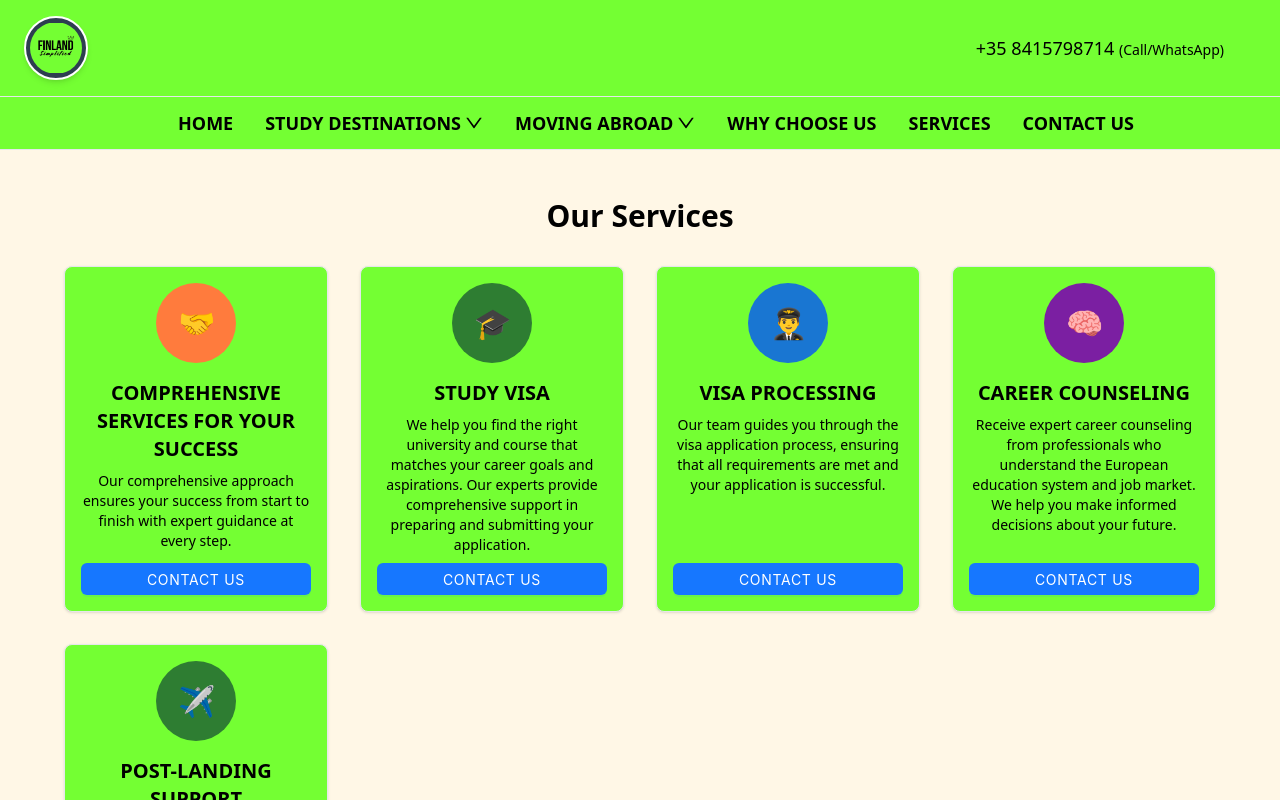
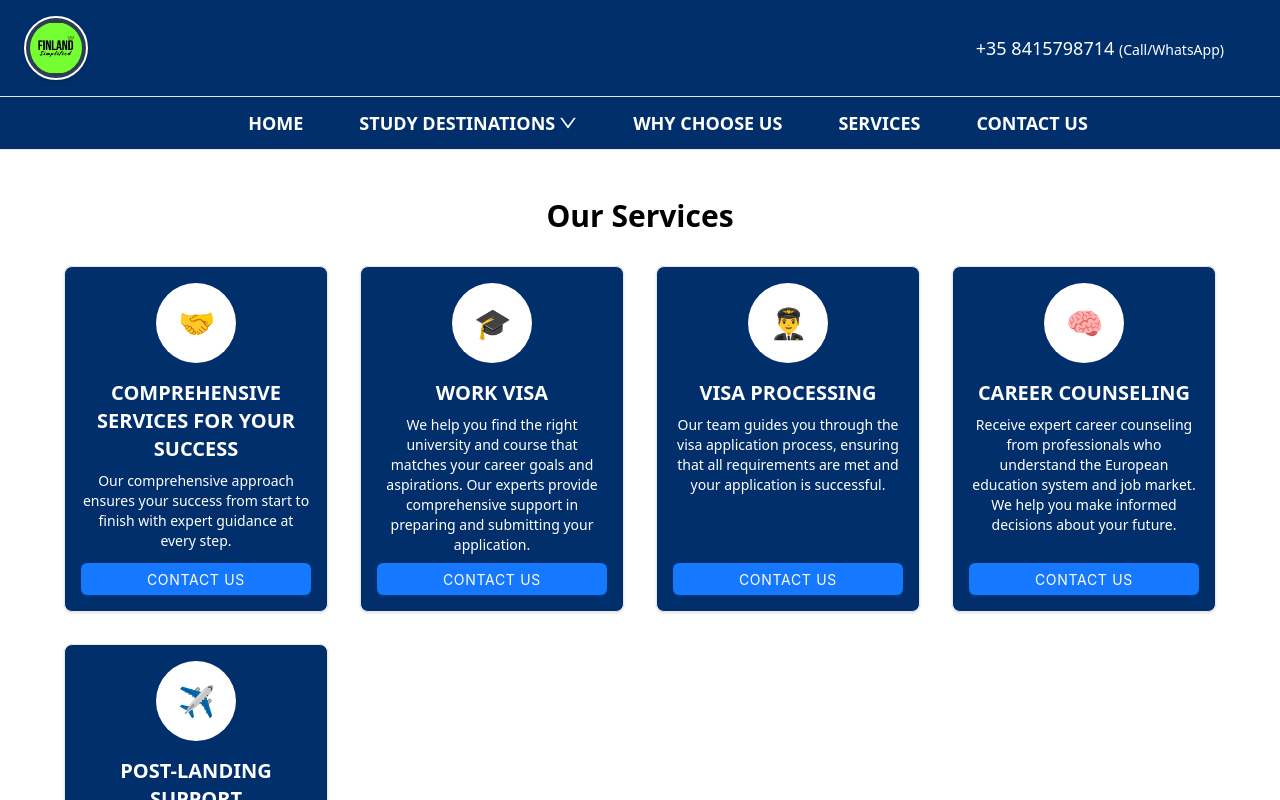
Before and after one commit to harshshriva/Finland-website, a React (Vite) app: page /services in a window 1280 px wide. Shown: the top 800 px of the page. Built offline with nearby package versions, Linux system fonts and the light colour scheme.

Commit message:
changes done

```diff
--- a/src/App.tsx
+++ b/src/App.tsx
@@ -1,24 +1,21 @@
-import { Menu, Dropdown} from 'antd';
-import { DownOutlined } from '@ant-design/icons';
-import { Routes, Route, Link } from 'react-router-dom';
-import LandingSection from './LandingSection';
-import HomeSection from './HomeSection';
-import ServicesPage from './ServicesPage';
-import ContactSection from './ContactSection';
-import logo from './assets/logo.png';
-import Destinations from './Destinations';
-import WhyChooseUs from './WhyChooseUs';
-import { useNavigate } from 'react-router-dom';
-import GermanyPage from './germanyPage';
-import SpainPage from './Spain';
-import GenevaPage from './Geneva';
-
-
-
+import { Menu, Dropdown } from "antd";
+import { DownOutlined } from "@ant-design/icons";
+import { Routes, Route, Link } from "react-router-dom";
+import LandingSection from "./LandingSection";
+import HomeSection from "./HomeSection";
+import ServicesPage from "./ServicesPage";
+import ContactSection from "./ContactSection";
+import logo from "./assets/logo.png";
+import Destinations from "./Destinations";
+import WhyChooseUs from "./WhyChooseUs";
+import { useNavigate } from "react-router-dom";
+import GermanyPage from "./germanyPage";
+import SpainPage from "./Spain";
+import GenevaPage from "./Geneva";
 
 // Constants
-const cream = 'bg-[#FFF7E6]';
-const black = 'text-black';
+const cream = "bg-[#FFFFFF]";
+const black = "text-white";
 
 // Menus
 const studyMenu = (
@@ -26,24 +23,12 @@ const studyMenu = (
     <Menu.Item key="1">
       <Link to="/germany">STUDY IN GERMANY</Link>
     </Menu.Item>
-    <Menu.Item key="2">
-      <Link to="/destinations">STUDY IN FINLAND</Link>
-    </Menu.Item>
     <Menu.Item key="3">
       <Link to="/spain">STUDY IN SPAIN</Link>
     </Menu.Item>
     <Menu.Item key="4">
       <Link to="/geneva">STUDY IN GENEVA</Link>
     </Menu.Item>
-  </Menu>
-);
-
-const movingMenu = (
-  <Menu className={`${cream} ${black}`}>
-    <Menu.Item key="1">RELOCATION WITH FAMILY</Menu.Item>
-    <Menu.Item key="2">JOB ASSISTANCE</Menu.Item>
-    <Menu.Item key="3">SETTLEMENT ASSISTANCE</Menu.Item>
-    <Menu.Item key="4">AFFORDABLE LIVING</Menu.Item>
   </Menu>
 );
 
@@ -57,7 +42,7 @@ function HomePage() {
       <ServicesPage />
       <Destinations />
       <WhyChooseUs />
-        <ContactSection />
+      <ContactSection />
     </>
   );
 }
@@ -69,20 +54,23 @@ const App = () => {
   return (
     <div className={`min-h-screen ${cream}`}>
       {/* Header */}
-      <header className="flex flex-col md:flex-row items-center justify-between px-6 py-4 border-b border-gray-200 fade-in-up" style={{ background: '#74ff33 ' }}>
+      <header
+        className="flex flex-col md:flex-row items-center justify-between px-6 py-4 border-b border-gray-200 fade-in-up"
+        style={{ background: "#002F6C " }}
+      >
         <div className="flex items-center gap-3">
           <img
-            onClick={() => navigate('/')}
+            onClick={() => navigate("/")}
             src={logo}
             alt="logo"
             className="h-16 w-16 object-contain rounded-full shadow-md border-2 border-white bg-white p-1"
-            style={{ background: '#2d3e50' }}
+            style={{ background: "#2d3e50" }}
           />
-          <span className="text-3xl font-extrabold text-black flex items-center gap-2">
-          </span>
         </div>
         <div className="flex items-center gap-4 mt-2 md:mt-0">
-          <span className="text-lg font-medium text-black">+35 8415798714 <span className="text-sm">(Call/WhatsApp)</span></span>
+          <span className="text-lg font-medium text-white">
+            +35 8415798714 <span className="text-sm">(Call/WhatsApp)</span>
+          </span>
           <span className="flex gap-2">
             <i className="fa-brands fa-facebook-f text-xl"></i>
             <i className="fa-brands fa-instagram text-xl"></i>
@@ -92,23 +80,43 @@ const App = () => {
       </header>
 
       {/* Navigation */}
-      <nav className="flex flex-wrap items-center justify-center gap-2 md:gap-8 py-3 border-b border-gray-200 fade-in-up" style={{ background: '#74ff33' }}>
-        <Link to="/" className="font-bold text-base md:text-lg text-black"></Link>
-        <Link to="/homeSection" className="font-bold text-base md:text-lg text-black">HOME</Link>
-        <Dropdown overlay={studyMenu} trigger={['hover']}>
-          <a className="font-bold text-base md:text-lg text-black flex items-center gap-1 cursor-pointer">
+      <nav
+        className="flex flex-wrap items-center justify-center gap-6 md:gap-14 py-3 border-b border-gray-200 fade-in-up"
+        style={{ background: "#002F6C" }}
+      >
+        <Link
+          to="/"
+          className="font-bold text-base md:text-lg text-white"
+        ></Link>
+        <Link
+          to="/homeSection"
+          className="font-bold text-base md:text-lg text-white"
+        >
+          HOME
+        </Link>
+        <Dropdown overlay={studyMenu} trigger={["hover"]}>
+          <a className="font-bold text-base md:text-lg text-white flex items-center gap-1 cursor-pointer">
             STUDY DESTINATIONS <DownOutlined />
           </a>
         </Dropdown>
-        <Dropdown overlay={movingMenu} trigger={['hover']}>
-          <a className="font-bold text-base md:text-lg text-black flex items-center gap-1 cursor-pointer">
-            MOVING ABROAD <DownOutlined />
-          </a>
-        </Dropdown>
-        <Link to="/whyChooseUs" className="font-bold text-base md:text-lg text-black">WHY CHOOSE US</Link>
-        <Link to="/services" className="font-bold text-base md:text-lg text-black">SERVICES</Link>
-        {/* <a href="#" className="text-base md:text-lg text-black">BLOG</a> */}
-        <Link to="/contact" className="font-bold text-base md:text-lg text-black">CONTACT US</Link>
+        <Link
+          to="/whyChooseUs"
+          className="font-bold text-base md:text-lg text-white"
+        >
+          WHY CHOOSE US
+        </Link>
+        <Link
+          to="/services"
+          className="font-bold text-base md:text-lg text-white"
+        >
+          SERVICES
+        </Link>
+        <Link
+          to="/contact"
+          className="font-bold text-base md:text-lg text-white"
+        >
+          CONTACT US
+        </Link>
       </nav>
 
       {/* Routes */}
@@ -120,9 +128,9 @@ const App = () => {
           <Route path="/whyChooseUs" element={<WhyChooseUs />} />
           <Route path="/destinations" element={<Destinations />} />
           <Route path="/contact" element={<ContactSection />} />
-          <Route path="/germany" element={<GermanyPage/>} />
-          <Route path="/spain" element={<SpainPage/>} />
-          <Route path="/geneva" element={<GenevaPage/>} />
+          <Route path="/germany" element={<GermanyPage />} />
+          <Route path="/spain" element={<SpainPage />} />
+          <Route path="/geneva" element={<GenevaPage />} />
         </Routes>
       </div>
     </div>
--- a/src/HomeSection.tsx
+++ b/src/HomeSection.tsx
@@ -24,7 +24,7 @@ const HomeSection: React.FC = () => {
               <li className="flex items-start fade-in-up"><span className="text-green-600 mr-2 mt-1">✓</span><span><span className="font-bold">Transparent and Honest Dealings:</span> We believe in complete transparency and honesty in all our dealings.</span></li>
               <li className="flex items-start fade-in-up"><span className="text-green-600 mr-2 mt-1">✓</span><span><span className="font-bold">Personalized Guidance:</span> Step-by-step personalized guidance at every stage.</span></li>
               <li className="flex items-start fade-in-up"><span className="text-green-600 mr-2 mt-1">✓</span><span><span className="font-bold">Multiple City Touchpoints:</span> Access our services no matter where you are.</span></li>
-              <li className="flex items-start fade-in-up"><span className="text-green-600 mr-2 mt-1">✓</span><span><span className="font-bold">Post-Landing Facilities:</span> Comprehensive support upon arrival, including accommodation, food, and transportation.</span></li>
+              <li className="flex items-start fade-in-up"><span className="text-green-600 mr-2 mt-1">✓</span><span><span className="font-bold">Post-Landing Services:</span> Comprehensive support upon arrival, including accommodation, food, and transportation.</span></li>
             </ul>
           </div>
         </div>
--- a/src/LandingSection.tsx
+++ b/src/LandingSection.tsx
@@ -40,7 +40,7 @@ const LandingSection: React.FC = () => {
             Finland
           </span>
           <br />
-          <span className="bg-gradient-to-r from-lime-400 via-green-400 to-emerald-400 bg-clip-text text-transparent inline-block transform hover:-rotate-1 transition-transform duration-300">
+          <span className="bg-gradient-to-r from-blue-400 via-blue-600 to-white bg-clip-text text-transparent inline-block transform hover:-rotate-1 transition-transform duration-300">
             Simplified
           </span>
         </h1>
--- a/src/ServicesPage.tsx
+++ b/src/ServicesPage.tsx
@@ -5,35 +5,35 @@ const services = [
   {
     title: 'COMPREHENSIVE SERVICES FOR YOUR SUCCESS',
     icon: '🤝',
-    iconBg: '#FF7B3D',
+    iconBg: '#FFFFFF',
     desc: 'Our comprehensive approach ensures your success from start to finish with expert guidance at every step.',
     btn: 'GET STARTED',
   },
   {
-    title: 'STUDY VISA',
+    title: 'WORK VISA',
     icon: '🎓',
-    iconBg: '#2E7D32',
+    iconBg: '#FFFFFF',
     desc: 'We help you find the right university and course that matches your career goals and aspirations. Our experts provide comprehensive support in preparing and submitting your application.',
     btn: 'APPLY NOW',
   },
   {
     title: 'VISA PROCESSING',
     icon: '👨‍✈️',
-    iconBg: '#1976D2',
+    iconBg: '#FFFFFF',
     desc: 'Our team guides you through the visa application process, ensuring that all requirements are met and your application is successful.',
     btn: 'GET VISA HELP',
   },
   {
     title: 'CAREER COUNSELING',
     icon: '🧠',
-    iconBg: '#7B1FA2',
+    iconBg: '#FFFFFF',
     desc: 'Receive expert career counseling from professionals who understand the European education system and job market. We help you make informed decisions about your future.',
     btn: 'BOOK CONSULTATION',
   },
   {
     title: 'POST-LANDING SUPPORT',
     icon: '✈️',
-    iconBg: '#2E7D32',
+    iconBg: '#FFFFFF',
     desc: 'Enjoy peace of mind with our post-landing support services. From accommodation to food and transportation, we ensure that your transition to a new country is smooth and hassle-free.',
     btn: 'LEARN MORE',
   },
@@ -47,15 +47,15 @@ const ServicesPage = () =>
     <h2 className="text-3xl font-bold text-black mb-8 text-center">Our Services</h2>
     <div className="w-full max-w-6xl grid grid-cols-1 md:grid-cols-2 lg:grid-cols-4 gap-8">
       {services && services?.map((s, i) => (
-        <div key={i} className="rounded-lg shadow p-4 flex flex-col items-center border border-gray-200 fade-in-up" style={{ background: '#74ff33' }}>
+        <div key={i} className="rounded-lg shadow p-4 flex flex-col items-center border border-gray-200 fade-in-up" style={{ background: '#002F6C' }}>
             <div
               className="w-20 h-20 rounded-full flex items-center justify-center text-white text-3xl mb-4"
               style={{ backgroundColor: s.iconBg }}
             >
               {s.icon}
             </div>
-          <h3 className="text-xl font-extrabold text-black mb-2 text-center uppercase">{s.title}</h3>
-          <p className="text-black text-sm mb-2 text-center">{s.desc}</p>
+          <h3 className="text-xl font-extrabold text-white mb-2 text-center uppercase">{s.title}</h3>
+          <p className="text-white text-sm mb-2 text-center">{s.desc}</p>
             <Button type="primary" className="text-white w-full font-bold tracking-wider mt-auto"  onClick={() => navigate('/contact')}>CONTACT US</Button>
         </div>
       ))}
```
Also changed, not shown: src/ContactSection.tsx (+30 -10 lines).
